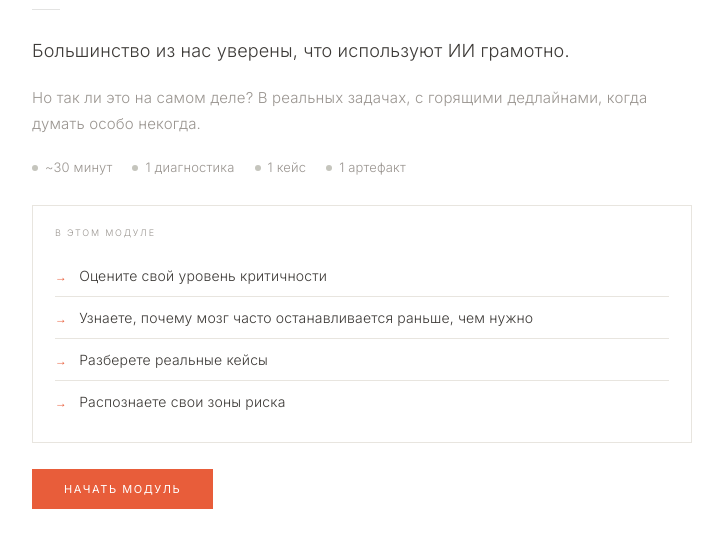
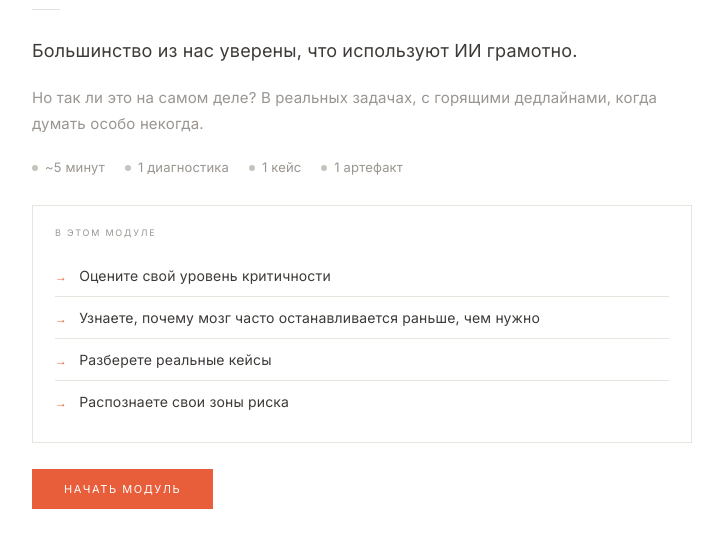
Before and after one commit to dorfiosh-lang/ai-literacy-module, a plain HTML site: page index.html in a window 1280 px wide. Shown: the part 349-896 px from the top of the page, without its empty margins (278-1001 px from the left). Drawn offline with Linux system fonts and the light colour scheme.

Commit message:
Update index.html

```diff
--- a/index.html
+++ b/index.html
@@ -26,7 +26,7 @@
   --muted: #9A9590;
   --amber: #E85D3A;
   --amber-pale: #FEF0EC;
-  --dark-bg: #3A3530;
+  --dark-bg: #3A35;
   --dark-text: #F5F2EE;
   --orange-light: #FAC5B4;
   --display: 'Manrope', sans-serif;
@@ -36,7 +36,7 @@
 *, *::before, *::after { box-sizing: border-box; margin: 0; padding: 0; }
 html, body {
   background: var(--bg); color: var(--text); font-family: var(--sans);
-  font-weight: 300; font-size: 16px; line-height: 1.65;
+  font-weight: 0; font-size: 16px; line-height: 1.65;
   min-height: 100vh; -webkit-font-smoothing: antialiased; letter-spacing: .01em;
 }
 /* ── Прогресс и навигация ── */
@@ -81,7 +81,7 @@ main { min-height: 100vh; display: flex; align-items: center; justify-content: c
 .label { font-family: var(--mono); font-size: 10px; letter-spacing: .22em; text-transform: uppercase; color: var(--muted); display: block; margin-bottom: 20px; }
 .h1 { font-family: var(--display); font-weight: 800; font-size: clamp(44px, 8vw, 72px); line-height: .96; letter-spacing: -.05em; color: var(--ink); margin-bottom: 26px; }
 .h2 { font-family: var(--display); font-weight: 700; font-size: clamp(24px, 4vw, 38px); line-height: 1.06; letter-spacing: -.03em; color: var(--ink); margin-bottom: 20px; }
-.lead { font-size: 18px; line-height: 1.72; font-weight: 300; margin-bottom: 18px; }
+.lead { font-size: 18px; line-height: 1.72; font-weight: 0; margin-bottom: 18px; }
 p { margin-bottom: 14px; line-height: 1.72; }
 .small { font-size: 13px; color: var(--muted); line-height: 1.6; }
 .tiny { font-family: var(--mono); font-size: 10px; letter-spacing: .2em; text-transform: uppercase; color: var(--muted); margin-bottom: 12px; display: block; }
@@ -137,7 +137,7 @@ p { margin-bottom: 14px; line-height: 1.72; }
 .theory-block p:last-child { margin-bottom: 0; }
 .theory-block strong { font-weight: 500; color: var(--ink); }
 /* ── Пулл-цитата ── */
-.pull-quote { font-family: var(--sans); font-size: clamp(16px, 2.6vw, 21px); font-weight: 300; font-style: italic; line-height: 1.46; border-left: 2px solid var(--amber); padding-left: 20px; margin: 24px 0; color: var(--text); }
+.pull-quote { font-family: var(--sans); font-size: clamp(16px, 2.6vw, 21px); font-weight: 0; font-style: italic; line-height: 1.46; border-left: 2px solid var(--amber); padding-left: 20px; margin: 24px 0; color: var(--text); }
 /* ── Концепт-пилюли ── */
 .concept-pills { display: flex; gap: 8px; flex-wrap: wrap; margin: 14px 0 6px; }
 .concept-pill { font-family: var(--mono); font-size: 9px; letter-spacing: .12em; text-transform: uppercase; background: var(--paper); border: 1px solid var(--gray-soft); color: var(--muted); padding: 4px 10px; }
@@ -276,7 +276,7 @@ textarea:focus { border-bottom-color: var(--text); }
   <p style="color:var(--muted);font-size:15px;line-height:1.75">Но так ли это на самом деле? В реальных задачах, с горящими дедлайнами, когда думать особо некогда.</p>
   <!-- ↓ Метаданные -->
   <div class="module-meta">
-    <div class="module-meta-item"><div class="module-meta-dot"></div>~30 минут</div>
+    <div class="module-meta-item"><div class="module-meta-dot"></div>~5 минут</div>
     <div class="module-meta-item"><div class="module-meta-dot"></div>1 диагностика</div>
     <div class="module-meta-item"><div class="module-meta-dot"></div>1 кейс</div>
     <div class="module-meta-item"><div class="module-meta-dot"></div>1 артефакт</div>
```
